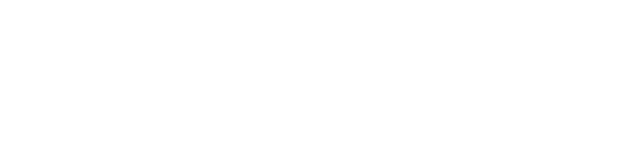
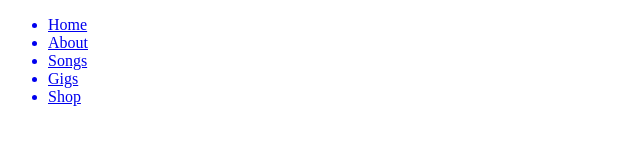
Before and after one commit to unofficialdxnny/DodgyArtists, a plain HTML site: page website/index.html in a window 1280 px wide. Shown: the whole page, without its empty margins (0-640 px from the left). Drawn offline with Linux system fonts and the light colour scheme.

Commit message:
navbar html

```diff
--- a/website/index.html
+++ b/website/index.html
@@ -9,6 +9,25 @@
 </head>
 <body>
 
+    <div class="nav">
+        <ul>
+            <a href="https://dodgyartists.netlify.app"><li>
+                Home
+            </li></a>
+            <a href="#about"><li>
+                About
+            </li></a>
+            <a href="https://dodgyartists.netlify.app/Songs"><li>
+                Songs
+            </li></a>
+            <a href="https://dodgyartists.netlify.app/gigs"><li>
+                Gigs
+            </li></a>
+            <a href="https://dodgyartists.netlify.app/shop"><li>
+                Shop
+            </li></a>
+        </ul>
+    </div>
 
 
     <script src="./Assets/JS/index.js"></script>
```
